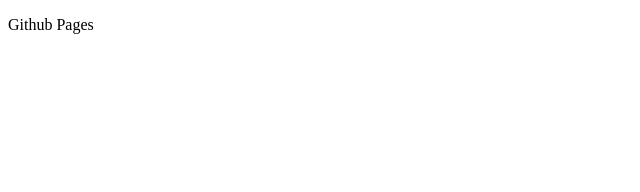
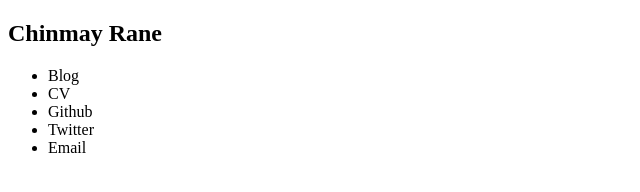
Before and after one commit to chinmayrane/chinmayrane.github.io, a plain HTML site: page index.html in a window 1280 px wide. Shown: the whole page, without its empty margins (0-640 px from the left). Drawn offline with Linux system fonts and the light colour scheme.

Commit message:
Added Description

```diff
--- a/index.html
+++ b/index.html
@@ -4,6 +4,18 @@
 	<title> Chinmay Rane</title>
 </head>
 <body>
-<p> Github Pages </p>
+
+	<section>
+			<h1>Chinmay Rane</h1>
+			<ul>
+				<li> Blog </li>
+				<li> CV </li>
+				<li> Github </li>
+				<li> Twitter </li>
+				<li> Email </li>
+			</ul>
+	</section>
+
+
 </body>
 </html>
```
